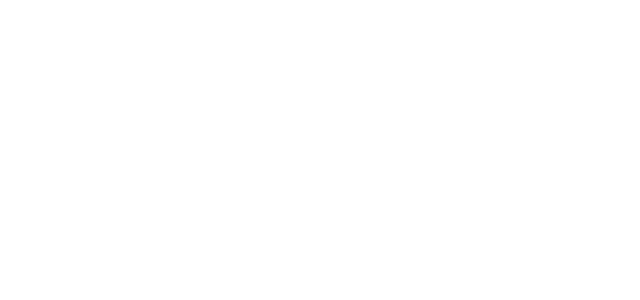
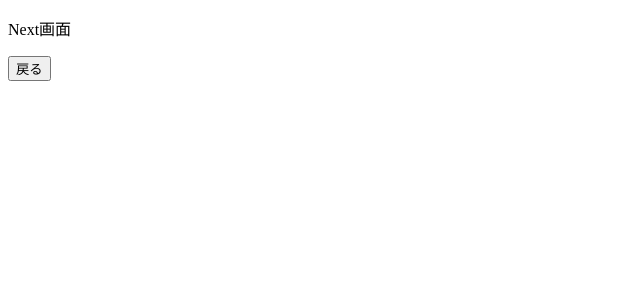
Before and after one commit to tadume/react_tutorial, a React (Create React App) app: page /next in a window 1280 px wide. Before the commit this address had no page. Shown: the top 300 px of the page, without its empty margins (0-640 px from the left). Built offline with nearby package versions, Linux system fonts and the light colour scheme.

Commit message:
リンクを使わないページ遷移

```diff
--- a/src/Home.jsx
+++ b/src/Home.jsx
@@ -1,12 +1,16 @@
 import { memo } from 'react';
-import { Link } from 'react-router-dom';
+import { Link, useNavigate } from 'react-router-dom';
 
 export const Home = memo(() => {
   console.log('-----Home------');
+  const navigate = useNavigate();
 
   // StateParameter画面に渡すためのデータを生成(APIから取得したと仮定)
   const data1 = 100;
   const data2 = 'aaaa';
+
+  // navigateで画面遷移するためのイベント関数
+  const nextPage = () => navigate('/next');
 
   return (
     <>
@@ -23,6 +27,7 @@ export const Home = memo(() => {
           StateParameter画面に遷移
         </Link>
       </div>
+      <button onClick={nextPage}>Next画面</button>
     </>
   );
 });
--- /dev/null
+++ b/src/NextPage.jsx
@@ -0,0 +1,16 @@
+import { memo } from 'react';
+import { useNavigate } from 'react-router-dom';
+
+export const NextPage = memo(() => {
+  const navigate = useNavigate();
+
+  // 前画面に戻るためのイベント関数
+  const onBack = () => navigate(-1);
+
+  return (
+    <>
+      <p>Next画面</p>
+      <button onClick={onBack}>戻る</button>
+    </>
+  );
+});
--- a/src/router/Router.jsx
+++ b/src/router/Router.jsx
@@ -5,6 +5,7 @@ import { Home } from '../Home';
 import { Page1 } from '../Page1';
 import { Page2 } from '../Page2';
 import { StateParameter } from '../StateParameter';
+import { NextPage } from '../NextPage';
 
 export const Router = memo(() => {
   return (
@@ -20,6 +21,7 @@ export const Router = memo(() => {
         </Route>
         <Route path="/page2/:id" element={<Page2 />} />
         <Route path="/stateparameter" element={<StateParameter />} />
+        <Route path="/next" element={<NextPage />} />
       </Routes>
     </BrowserRouter>
   );
```
